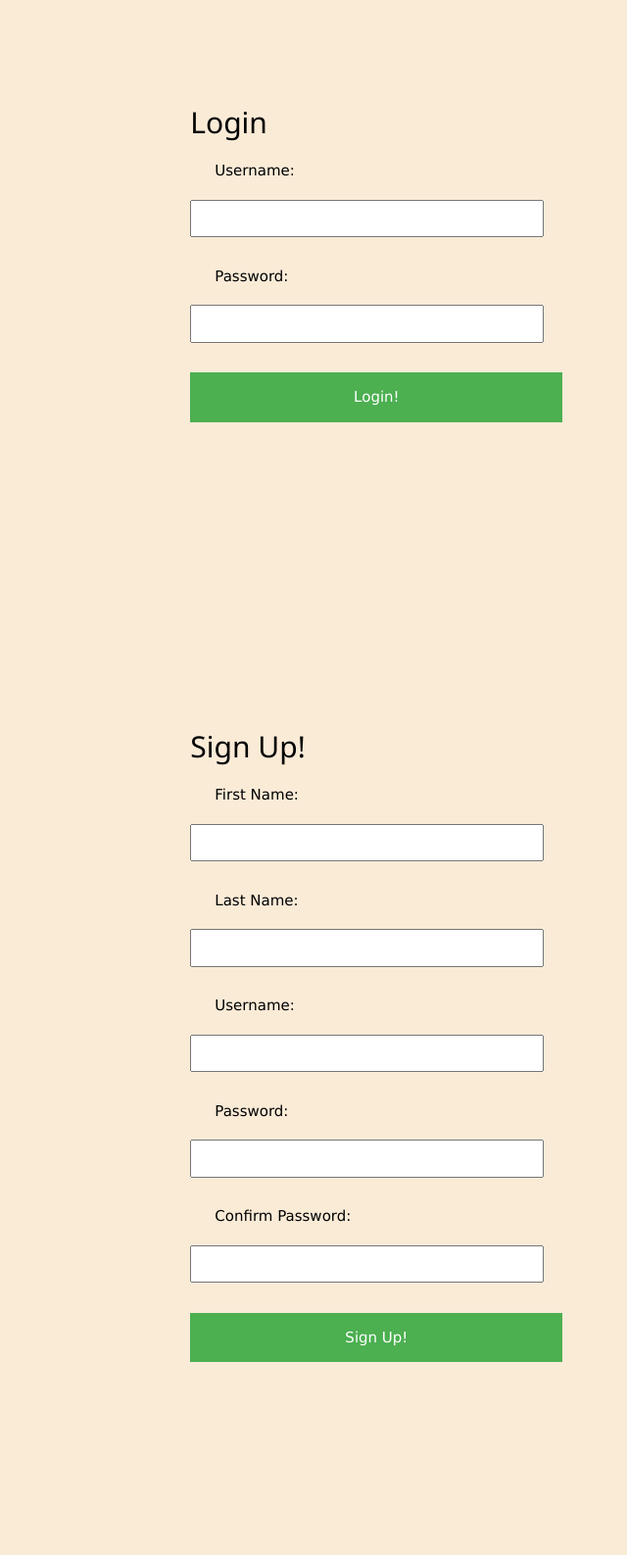
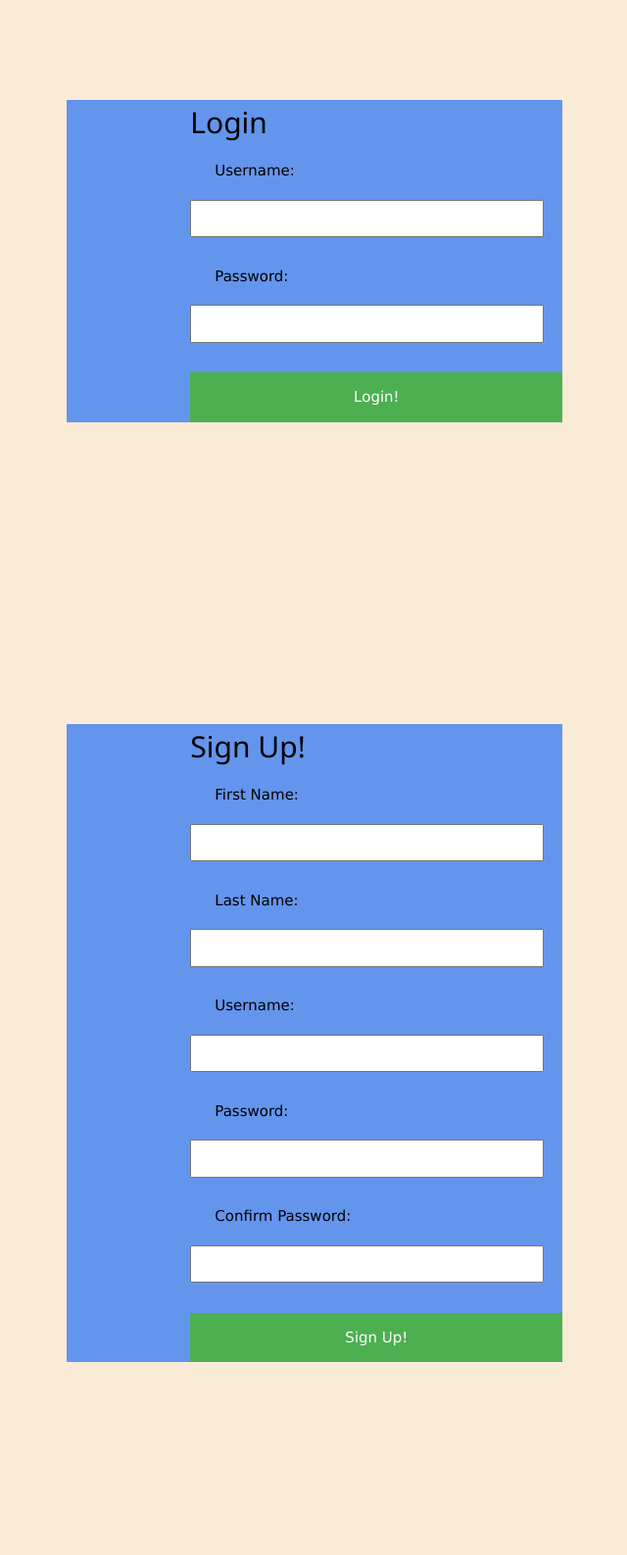
Before and after one commit to Webb-Avery/nodeProject, a web app: file public/login.html in a window 1280 px wide. Shown: the whole page at 98% size, without its empty margins (319-959 px from the left). Run offline with its HTML, style and script files only (its server is not run), Linux system fonts and the light colour scheme.

```diff
--- a/public/main.css
+++ b/public/main.css
@@ -19,7 +19,7 @@ body {
 
 /* Modal Content/Box */
 .modal-content {
-    background-color:antiquewhite;
+    background-color:cornflowerblue;
     margin: 5% auto 15% auto; /* 5% from the top, 15% from the bottom and centered */
     width: 40%; /* Could be more or less, depending on screen size */
     padding-left: 10%;
```
